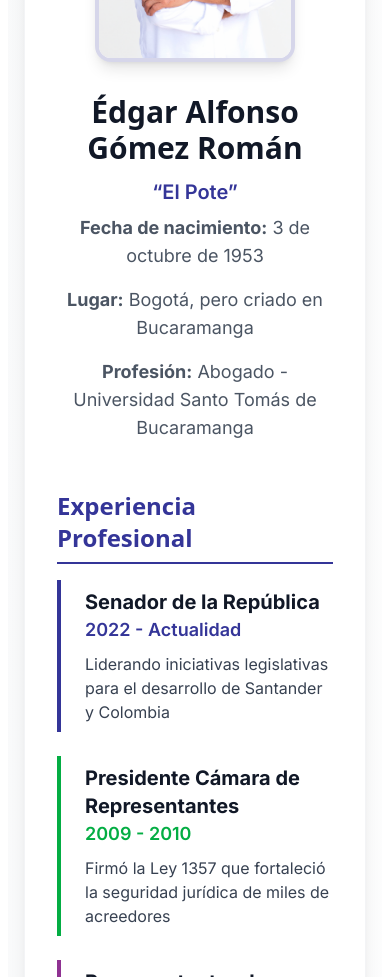
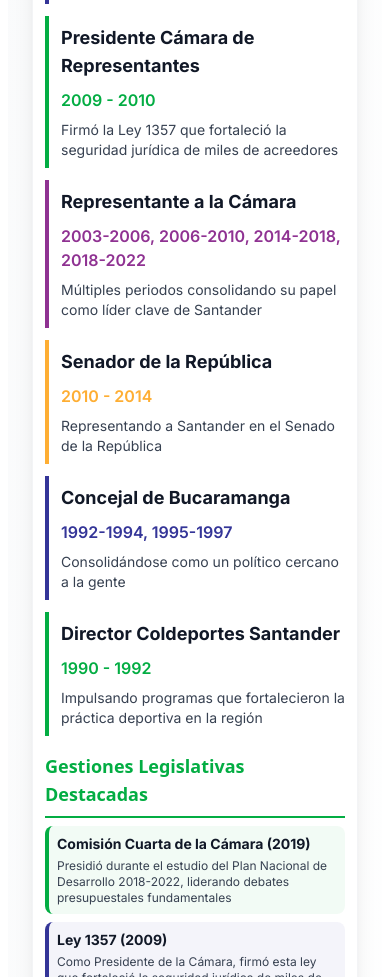
Before and after one commit to NoxAI-co/alfonso-gomez-landing, a Next.js app: page / in a window 390 px wide. Shown: the part 2980-3957 px from the top of the page. Built offline with nearby package versions, Linux system fonts and the light colour scheme.

Commit message:
simplificar el componente Navbar y mejorar el diseño de la sección "Acerca de" con ajustes en el espaciado, tipografía y presentación de la biografía

```diff
--- a/src/components/Navbar.tsx
+++ b/src/components/Navbar.tsx
@@ -1,11 +1,8 @@
 "use client";
 import Link from "next/link";
 import Image from "next/image";
-import { Disclosure } from "@headlessui/react";
 
 export const Navbar = () => {
-  const navigation = ["Product", "Features", "Pricing", "Company", "Blog"];
-
   // Agregar scroll suave global
   if (typeof window !== "undefined") {
     document.documentElement.style.scrollBehavior = "smooth";
--- a/src/components/ui/AboutSection.tsx
+++ b/src/components/ui/AboutSection.tsx
@@ -261,34 +261,34 @@ export const AboutSection = () => {
       </section>
 
       {/* Nueva sección de Biografía */}
-      <section className="w-full py-20 bg-gradient-to-br from-gray-50 to-white">
-        <div className="container mx-auto px-4">
+      <section className="w-full py-12 sm:py-16 md:py-20 bg-gradient-to-br from-gray-50 to-white">
+        <div className="container mx-auto px-4 sm:px-6 lg:px-8">
           <motion.div
             variants={biographyVariants}
             initial="hidden"
             whileInView="visible"
             viewport={{ once: true, amount: 0.3 }}
-            className="max-w-4xl mx-auto"
+            className="w-full max-w-4xl mx-auto"
           >
             {/* Título de la sección */}
             <motion.div
-              className="text-center mb-16"
+              className="text-center mb-8 sm:mb-12 md:mb-16"
               initial={{ opacity: 0, y: 30 }}
               whileInView={{ opacity: 1, y: 0 }}
               transition={{ duration: 0.6 }}
               viewport={{ once: true }}
             >
-                           <h2 className="text-4xl md:text-5xl font-black text-gray-900 mb-4 font-heading">
+              <h2 className="text-2xl sm:text-3xl md:text-4xl lg:text-5xl font-black text-gray-900 mb-3 sm:mb-4 font-heading px-2">
                 <span className="text-pacto-morado">La historia de Édgar &lsquo;El pote&rsquo; Gómez</span>
               </h2>
-             <p className="text-xl text-gray-600 font-body mb-8">
+              <p className="text-base sm:text-lg md:text-xl text-gray-600 font-body mb-6 sm:mb-8 px-4">
                 Con una trayectoria de más de 30 años en el servicio público, Édgar Alfonso Gómez Román es un referente de experiencia y compromiso en Santander y en Colombia. Su historia está marcada por la cercanía con la comunidad, el impulso al deporte y la gestión legislativa responsable.
               </p>
             </motion.div>
 
             {/* Contenido de la biografía en formato CV */}
             <motion.div
-              className="bg-white rounded-3xl p-8 shadow-xl border border-gray-100"
+              className="bg-white rounded-xl sm:rounded-2xl md:rounded-3xl p-3 sm:p-4 md:p-6 lg:p-8 shadow-xl border border-gray-100 mx-2 sm:mx-0"
               initial={{ opacity: 0, y: 50 }}
               whileInView={{ opacity: 1, y: 0 }}
               transition={{ duration: 0.8, delay: 0.2 }}
@@ -296,7 +296,7 @@ export const AboutSection = () => {
             >
               {/* Header del CV con imagen */}
               <motion.div
-                className="flex flex-col lg:flex-row items-center lg:items-start gap-8 mb-12"
+                className="flex flex-col lg:flex-row items-center lg:items-start gap-3 sm:gap-4 md:gap-6 lg:gap-8 mb-6 sm:mb-8 md:mb-10 lg:mb-12"
                 initial={{ opacity: 0, y: 20 }}
                 whileInView={{ opacity: 1, y: 0 }}
                 transition={{ duration: 0.6, delay: 0.3 }}
@@ -309,143 +309,145 @@ export const AboutSection = () => {
                     alt="Édgar Alfonso Gómez Román"
                     width={200}
                     height={200}
-                    className="rounded-2xl object-cover shadow-lg border-4 border-pacto-azul/20"
+                    className="w-28 h-28 sm:w-32 sm:h-32 md:w-40 md:h-40 lg:w-48 lg:h-48 xl:w-52 xl:h-52 rounded-lg sm:rounded-xl md:rounded-2xl object-cover shadow-lg border-2 md:border-4 border-pacto-azul/20"
                   />
                 </div>
 
                 {/* Información personal */}
-                <div className="text-center lg:text-left flex-1">
-                  <h3 className="text-3xl font-black text-gray-900 mb-3 font-heading">
+                <div className="text-center lg:text-left flex-1 w-full">
+                  <h3 className="text-xl sm:text-2xl md:text-3xl font-black text-gray-900 mb-2 sm:mb-3 font-heading">
                     Édgar Alfonso Gómez Román
                   </h3>
-                  <p className="text-xl text-pacto-azul font-semibold mb-2">
+                  <p className="text-base sm:text-lg md:text-xl text-pacto-azul font-semibold mb-2">
                     &ldquo;El Pote&rdquo;
                   </p>
-                  <p className="text-lg text-gray-600 mb-4">
+                  <div className="space-y-1 sm:space-y-2 md:space-y-3 lg:space-y-4">
+                    <p className="text-xs sm:text-sm md:text-base lg:text-lg text-gray-600">
                       <strong>Fecha de nacimiento:</strong> 3 de octubre de 1953
                     </p>
-                  <p className="text-lg text-gray-600 mb-4">
+                    <p className="text-xs sm:text-sm md:text-base lg:text-lg text-gray-600">
                       <strong>Lugar:</strong> Bogotá, pero criado en Bucaramanga
                     </p>
-                  <p className="text-lg text-gray-600">
+                    <p className="text-xs sm:text-sm md:text-base lg:text-lg text-gray-600">
                       <strong>Profesión:</strong> Abogado - Universidad Santo Tomás de Bucaramanga
                     </p>
+                  </div>
                 </div>
               </motion.div>
 
               {/* Experiencia Profesional */}
               <motion.div
-                className="mb-8"
+                className="mb-4 sm:mb-6 md:mb-8"
                 initial={{ opacity: 0, x: -30 }}
                 whileInView={{ opacity: 1, x: 0 }}
                 transition={{ duration: 0.6, delay: 0.4 }}
                 viewport={{ once: true }}
               >
-                <h4 className="text-2xl font-black text-pacto-azul mb-4 font-heading border-b-2 border-pacto-azul pb-2">
+                <h4 className="text-lg sm:text-xl md:text-2xl font-black text-pacto-azul mb-2 sm:mb-3 md:mb-4 font-heading border-b-2 border-pacto-azul pb-2">
                   Experiencia Profesional
                 </h4>
 
-                <div className="space-y-6">
-                  <div className="border-l-4 border-pacto-azul pl-6 py-2">
-                    <div className="flex flex-col lg:flex-row lg:items-center lg:justify-between mb-2">
-                      <h5 className="text-xl font-bold text-gray-900">Senador de la República</h5>
-                      <span className="text-pacto-azul font-semibold text-lg">2022 - Actualidad</span>
+                <div className="space-y-3 sm:space-y-4 md:space-y-6">
+                  <div className="border-l-4 border-pacto-azul pl-2 sm:pl-3 md:pl-4 lg:pl-6 py-2">
+                    <div className="flex flex-col sm:flex-row sm:items-center sm:justify-between mb-2 gap-1 sm:gap-2">
+                      <h5 className="text-base sm:text-lg md:text-xl font-bold text-gray-900">Senador de la República</h5>
+                      <span className="text-pacto-azul font-semibold text-sm sm:text-base md:text-lg">2022 - Actualidad</span>
                     </div>
-                    <p className="text-gray-700">Liderando iniciativas legislativas para el desarrollo de Santander y Colombia</p>
+                    <p className="text-xs sm:text-sm md:text-base text-gray-700">Liderando iniciativas legislativas para el desarrollo de Santander y Colombia</p>
                   </div>
 
-                  <div className="border-l-4 border-pacto-verde pl-6 py-2">
-                    <div className="flex flex-col lg:flex-row lg:items-center lg:justify-between mb-2">
-                      <h5 className="text-xl font-bold text-gray-900">Presidente Cámara de Representantes</h5>
-                      <span className="text-pacto-verde font-semibold text-lg">2009 - 2010</span>
+                  <div className="border-l-4 border-pacto-verde pl-3 sm:pl-4 md:pl-6 py-2">
+                    <div className="flex flex-col sm:flex-row sm:items-center sm:justify-between mb-2 gap-2">
+                      <h5 className="text-lg sm:text-xl font-bold text-gray-900">Presidente Cámara de Representantes</h5>
+                      <span className="text-pacto-verde font-semibold text-base sm:text-lg">2009 - 2010</span>
                     </div>
-                    <p className="text-gray-700">Firmó la Ley 1357 que fortaleció la seguridad jurídica de miles de acreedores</p>
+                    <p className="text-sm sm:text-base text-gray-700">Firmó la Ley 1357 que fortaleció la seguridad jurídica de miles de acreedores</p>
                   </div>
 
-                  <div className="border-l-4 border-pacto-morado pl-6 py-2">
-                    <div className="flex flex-col lg:flex-row lg:items-center lg:justify-between mb-2">
-                      <h5 className="text-xl font-bold text-gray-900">Representante a la Cámara</h5>
-                      <span className="text-pacto-morado font-semibold text-lg">2003-2006, 2006-2010, 2014-2018, 2018-2022</span>
+                  <div className="border-l-4 border-pacto-morado pl-3 sm:pl-4 md:pl-6 py-2">
+                    <div className="flex flex-col sm:flex-row sm:items-center sm:justify-between mb-2 gap-2">
+                      <h5 className="text-lg sm:text-xl font-bold text-gray-900">Representante a la Cámara</h5>
+                      <span className="text-pacto-morado font-semibold text-base sm:text-lg">2003-2006, 2006-2010, 2014-2018, 2018-2022</span>
                     </div>
-                    <p className="text-gray-700">Múltiples periodos consolidando su papel como líder clave de Santander</p>
+                    <p className="text-sm sm:text-base text-gray-700">Múltiples periodos consolidando su papel como líder clave de Santander</p>
                   </div>
 
-                  <div className="border-l-4 border-pacto-amarillo pl-6 py-2">
-                    <div className="flex flex-col lg:flex-row lg:items-center lg:justify-between mb-2">
-                      <h5 className="text-xl font-bold text-gray-900">Senador de la República</h5>
-                      <span className="text-pacto-amarillo font-semibold text-lg">2010 - 2014</span>
+                  <div className="border-l-4 border-pacto-amarillo pl-3 sm:pl-4 md:pl-6 py-2">
+                    <div className="flex flex-col sm:flex-row sm:items-center sm:justify-between mb-2 gap-2">
+                      <h5 className="text-lg sm:text-xl font-bold text-gray-900">Senador de la República</h5>
+                      <span className="text-pacto-amarillo font-semibold text-base sm:text-lg">2010 - 2014</span>
                     </div>
-                    <p className="text-gray-700">Representando a Santander en el Senado de la República</p>
+                    <p className="text-sm sm:text-base text-gray-700">Representando a Santander en el Senado de la República</p>
                   </div>
 
-                  <div className="border-l-4 border-pacto-azul pl-6 py-2">
-                    <div className="flex flex-col lg:flex-row lg:items-center lg:justify-between mb-2">
-                      <h5 className="text-xl font-bold text-gray-900">Concejal de Bucaramanga</h5>
-                      <span className="text-pacto-azul font-semibold text-lg">1992-1994, 1995-1997</span>
+                  <div className="border-l-4 border-pacto-azul pl-3 sm:pl-4 md:pl-6 py-2">
+                    <div className="flex flex-col sm:flex-row sm:items-center sm:justify-between mb-2 gap-2">
+                      <h5 className="text-lg sm:text-xl font-bold text-gray-900">Concejal de Bucaramanga</h5>
+                      <span className="text-pacto-azul font-semibold text-base sm:text-lg">1992-1994, 1995-1997</span>
                     </div>
-                    <p className="text-gray-700">Consolidándose como un político cercano a la gente</p>
+                    <p className="text-sm sm:text-base text-gray-700">Consolidándose como un político cercano a la gente</p>
                   </div>
 
-                  <div className="border-l-4 border-pacto-verde pl-6 py-2">
-                    <div className="flex flex-col lg:flex-row lg:items-center lg:justify-between mb-2">
-                      <h5 className="text-xl font-bold text-gray-900">Director Coldeportes Santander</h5>
-                      <span className="text-pacto-verde font-semibold text-lg">1990 - 1992</span>
+                  <div className="border-l-4 border-pacto-verde pl-3 sm:pl-4 md:pl-6 py-2">
+                    <div className="flex flex-col sm:flex-row sm:items-center sm:justify-between mb-2 gap-2">
+                      <h5 className="text-lg sm:text-xl font-bold text-gray-900">Director Coldeportes Santander</h5>
+                      <span className="text-pacto-verde font-semibold text-base sm:text-lg">1990 - 1992</span>
                     </div>
-                    <p className="text-gray-700">Impulsando programas que fortalecieron la práctica deportiva en la región</p>
+                    <p className="text-sm sm:text-base text-gray-700">Impulsando programas que fortalecieron la práctica deportiva en la región</p>
                   </div>
                 </div>
               </motion.div>
 
               {/* Gestiones Legislativas Destacadas */}
               <motion.div
-                className="mb-8"
+                className="mb-4 sm:mb-6 md:mb-8"
                 initial={{ opacity: 0, x: 30 }}
                 whileInView={{ opacity: 1, x: 0 }}
                 transition={{ duration: 0.6, delay: 0.5 }}
                 viewport={{ once: true }}
               >
-                <h4 className="text-2xl font-black text-pacto-verde mb-4 font-heading border-b-2 border-pacto-verde pb-2">
+                <h4 className="text-lg sm:text-xl md:text-2xl font-black text-pacto-verde mb-2 sm:mb-3 md:mb-4 font-heading border-b-2 border-pacto-verde pb-2">
                   Gestiones Legislativas Destacadas
                 </h4>
 
-                <div className="space-y-4">
-                  <div className="bg-pacto-verde/5 p-4 rounded-lg border-l-4 border-pacto-verde">
-                    <h5 className="font-bold text-lg text-gray-900 mb-2">Comisión Cuarta de la Cámara (2019)</h5>
-                    <p className="text-gray-700">Presidió durante el estudio del Plan Nacional de Desarrollo 2018-2022, liderando debates presupuestales fundamentales</p>
+                <div className="space-y-2 sm:space-y-3 md:space-y-4">
+                  <div className="bg-pacto-verde/5 p-2 sm:p-3 md:p-4 rounded-lg border-l-4 border-pacto-verde">
+                    <h5 className="font-bold text-sm sm:text-base md:text-lg text-gray-900 mb-1 sm:mb-2">Comisión Cuarta de la Cámara (2019)</h5>
+                    <p className="text-xs sm:text-sm md:text-base text-gray-700">Presidió durante el estudio del Plan Nacional de Desarrollo 2018-2022, liderando debates presupuestales fundamentales</p>
                   </div>
 
-                  <div className="bg-pacto-azul/5 p-4 rounded-lg border-l-4 border-pacto-azul">
-                    <h5 className="font-bold text-lg text-gray-900 mb-2">Ley 1357 (2009)</h5>
-                    <p className="text-gray-700">Como Presidente de la Cámara, firmó esta ley que fortaleció la seguridad jurídica de miles de acreedores</p>
+                  <div className="bg-pacto-azul/5 p-2 sm:p-3 md:p-4 rounded-lg border-l-4 border-pacto-azul">
+                    <h5 className="font-bold text-sm sm:text-base md:text-lg text-gray-900 mb-1 sm:mb-2">Ley 1357 (2009)</h5>
+                    <p className="text-xs sm:text-sm md:text-base text-gray-700">Como Presidente de la Cámara, firmó esta ley que fortaleció la seguridad jurídica de miles de acreedores</p>
                   </div>
                 </div>
               </motion.div>
 
               {/* Compromiso Comunitario y Deporte */}
               <motion.div
-                className="mb-8"
+                className="mb-4 sm:mb-6 md:mb-8"
                 initial={{ opacity: 0, y: 30 }}
                 whileInView={{ opacity: 1, y: 0 }}
                 transition={{ duration: 0.6, delay: 0.6 }}
                 viewport={{ once: true }}
               >
-                <h4 className="text-2xl font-black text-pacto-morado mb-4 font-heading border-b-2 border-pacto-morado pb-2">
+                <h4 className="text-lg sm:text-xl md:text-2xl font-black text-pacto-morado mb-2 sm:mb-3 md:mb-4 font-heading border-b-2 border-pacto-morado pb-2">
                   Compromiso Comunitario y Deporte
                 </h4>
 
-                <div className="grid grid-cols-1 lg:grid-cols-2 gap-6">
-                  <div className="bg-pacto-morado/5 p-4 rounded-lg">
-                    <h5 className="font-bold text-lg text-gray-900 mb-2">Aliado Comunitario</h5>
-                    <ul className="text-gray-700 space-y-1">
+                <div className="grid grid-cols-1 md:grid-cols-2 gap-3 sm:gap-4 md:gap-6">
+                  <div className="bg-pacto-morado/5 p-2 sm:p-3 md:p-4 rounded-lg">
+                    <h5 className="font-bold text-sm sm:text-base md:text-lg text-gray-900 mb-1 sm:mb-2">Aliado Comunitario</h5>
+                    <ul className="text-xs sm:text-sm md:text-base text-gray-700 space-y-1">
                       <li>• Fuerte aliado del gremio del calzado</li>
                       <li>• Impulsor de grupos de ayuda a la tercera edad</li>
                       <li>• Referente de liderazgo solidario</li>
                     </ul>
                   </div>
 
-                  <div className="bg-pacto-amarillo/5 p-4 rounded-lg">
-                    <h5 className="font-bold text-lg text-gray-900 mb-2">Deporte como Vocación</h5>
-                    <ul className="text-gray-700 space-y-1">
+                  <div className="bg-pacto-amarillo/5 p-2 sm:p-3 md:p-4 rounded-lg">
+                    <h5 className="font-bold text-sm sm:text-base md:text-lg text-gray-900 mb-1 sm:mb-2">Deporte como Vocación</h5>
+                    <ul className="text-xs sm:text-sm md:text-base text-gray-700 space-y-1">
                       <li>• Presidente de la Liga Santandereana de Tenis</li>
                       <li>• Fundador de la Liga de Microfútbol de Salón</li>
                       <li>• Miembro de la Junta Directiva del Club Unión</li>
@@ -456,14 +458,14 @@ export const AboutSection = () => {
 
               {/* Resumen de Trayectoria */}
               <motion.div
-                className="bg-gradient-to-r from-pacto-azul/10 to-pacto-morado/10 p-6 rounded-xl border border-pacto-azul/20"
+                className="bg-gradient-to-r from-pacto-azul/10 to-pacto-morado/10 p-3 sm:p-4 md:p-6 rounded-xl border border-pacto-azul/20"
                 initial={{ opacity: 0, scale: 0.95 }}
                 whileInView={{ opacity: 1, scale: 1 }}
                 transition={{ duration: 0.6, delay: 0.7 }}
                 viewport={{ once: true }}
               >
-                <h4 className="text-xl font-bold text-gray-900 mb-3 font-heading">Resumen de Trayectoria</h4>
-                <p className="text-gray-700 leading-relaxed">
+                <h4 className="text-base sm:text-lg md:text-xl font-bold text-gray-900 mb-2 sm:mb-3 font-heading">Resumen de Trayectoria</h4>
+                <p className="text-xs sm:text-sm md:text-base text-gray-700 leading-relaxed">
                   Con más de <strong>30 años en el servicio público</strong>, Édgar Alfonso Gómez Román ha consolidado su papel como un líder clave de Santander y Colombia.
                   Su historia está marcada por la cercanía con la comunidad, el impulso al deporte como herramienta de inclusión social,
                   y una gestión legislativa responsable que ha beneficiado a miles de colombianos.
```
Lines whose indentation alone changed are shown as unchanged.
